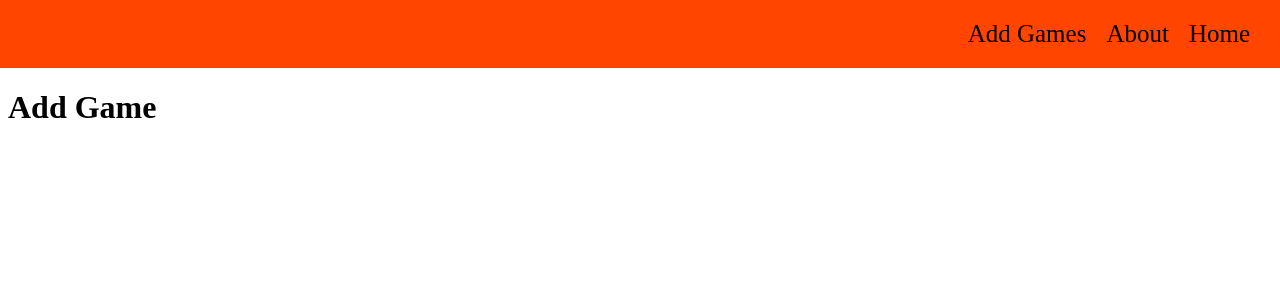
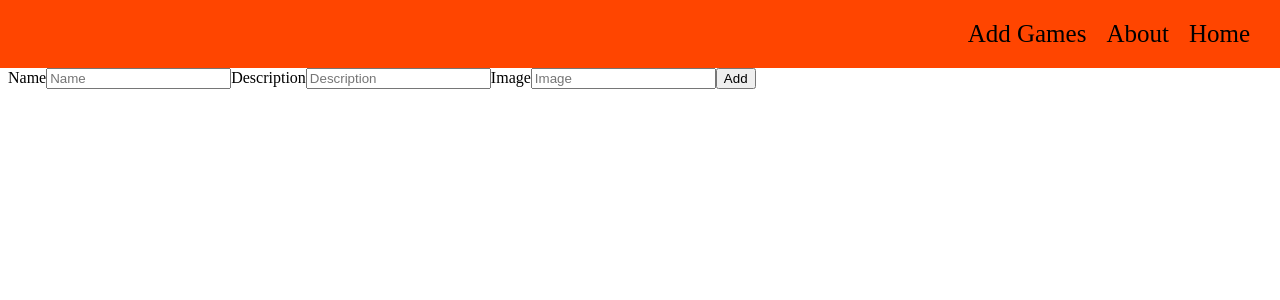
Before and after one commit to nakz57/Hack-A-ReactPark, a React (Vite) app: page /addgames in a window 1280 px wide. Shown: the top 300 px of the page. Built offline with nearby package versions, Linux system fonts and the light colour scheme.

Commit message:
finish the whole CRUD

```diff
--- a/src/App.jsx
+++ b/src/App.jsx
@@ -5,6 +5,7 @@ import Nav from './components/Nav'
 import About from './pages/About'
 import AddGame from './pages/AddGame'
 import GameDetails from './pages/GameDetails'
+import UpdateGame from './pages/UpdateGame'
 const App = () => (
   <div>
   <Nav />
@@ -14,6 +15,7 @@ const App = () => (
       <Route path="/game/:id" element={<GameDetails />} />
         <Route path="/about" element={<About />} />
         <Route path="/addgames" element={<AddGame />} />
+        <Route path='/game/update/:id' element={<UpdateGame />}/>
     </Routes>
     </main>
   </div>
--- a/src/pages/AddGame.jsx
+++ b/src/pages/AddGame.jsx
@@ -1,9 +1,43 @@
-import { useEffect } from "react"
+import { useRef } from 'react'
+import Client from '../services/api'
+import { Route, Routes, useNavigate } from 'react-router-dom'
+import { Navigate } from 'react-router-dom'
+
 const AddGame = () => {
+  const navigate = useNavigate()
+  const nameRef = useRef(null)
+  const desRef = useRef(null)
+  const imgRef = useRef(null)
+  const handleSubmit = (e) => {
+    e.preventDefault()
+    Client.post('/game/add', {
+      name: nameRef.current.value,
+      description: desRef.current.value,
+      image: imgRef.current.value
+    }).then((response) => {
+      console.log(response)
+      navigate('/game')
+    })
+    nameRef.current.value = null
+    desRef.current.value = null
+    imgRef.current.value = null
+  }
   return (
-    <div>
-      <h1>Add Game</h1>
-    </div>
+    <form onSubmit={handleSubmit}>
+      <label htmlFor="text">Name</label>
+      <input type="text" id="name" placeholder="Name" ref={nameRef} />
+      <label htmlFor="text">Description</label>
+      <input
+        type="text"
+        id="description"
+        placeholder="Description"
+        ref={desRef}
+      />
+      <label htmlFor="text">Image</label>
+      <input type="url" id="image" placeholder="Image" ref={imgRef} />
+
+      <button type="submit">Add</button>
+    </form>
   )
 }
 
--- a/src/pages/GameDetails.jsx
+++ b/src/pages/GameDetails.jsx
@@ -1,7 +1,8 @@
 import { useState, useEffect } from 'react'
-import { useParams } from 'react-router-dom'
+import { useNavigate, useParams } from 'react-router-dom'
 import Client from '../services/api'
 const GameDetails = () => {
+  const navigate = useNavigate()
   useEffect(() => {
     Client.get('/game')
       .then((response) => {
@@ -23,10 +24,20 @@ const GameDetails = () => {
     const filteredGames = games.find((game) => game._id === id)
     setGameDetails(filteredGames)
   }
+  const handleSubmit = () => {
+    Client.delete(`/game/${id}`, {}).then((response) => {
+      console.log(response)
+      navigate('/game')
+    })
+  }
+  const handleUpdate = () => {
+    navigate(`/game/update/${id}`)
+  }
   console.log(games)
   return (
     <div>
-    {gameDetails ? <div>
+      {gameDetails ? (
+        <div>
           <h2>Title: {gameDetails.name}</h2>
           <img src={gameDetails.image} />
           <h3>Reviews: </h3>
@@ -40,7 +51,10 @@ const GameDetails = () => {
           ) : (
             <p>No reviews available</p>
           )}
-    </div> : null}
+          <button onClick={handleSubmit}>Delete</button>
+          <button onClick={handleUpdate}>Update</button>
+        </div>
+      ) : null}
     </div>
   )
 }
--- /dev/null
+++ b/src/pages/UpdateGame.jsx
@@ -0,0 +1,67 @@
+import { useState, useEffect } from 'react'
+import { useNavigate, useParams } from 'react-router-dom'
+import { useRef } from 'react'
+import Client from '../services/api'
+const UpdateGame = () => {
+  const nameRef = useRef(null)
+  const desRef = useRef(null)
+  const imgRef = useRef(null)
+  const [gameDetails, setGameDetails] = useState({})
+  const [games, setGames] = useState([])
+  let { id } = useParams()
+  const navigate = useNavigate()
+  useEffect(() => {
+    Client.get('/game')
+      .then((response) => {
+        console.log(response)
+        setGames(response.data)
+      })
+      .catch((error) => {
+        console.log(error)
+      })
+  }, [])
+
+  useEffect(() => {
+    getDetails()
+  })
+  const getDetails = () => {
+    const filteredGames = games.find((game) => game._id === id)
+    setGameDetails(filteredGames)
+  }
+  const handleUpdateDate = (e) => {
+    e.preventDefault()
+    Client.put(`/game/${id}`, {
+      name: nameRef.current.value,
+      description: desRef.current.value,
+      image: imgRef.current.value
+    }).then((response) => {
+      console.log(response)
+      navigate('/game')
+    })
+    nameRef.current.value = null
+    desRef.current.value = null
+    imgRef.current.value = null
+  }
+  return (
+    <div>
+      {gameDetails ? (
+        <form onSubmit={handleUpdateDate}>
+          <label htmlFor="text">Name</label>
+          <input value={gameDetails.name} type="text" id="name" ref={nameRef} />
+          <label htmlFor="text">Description</label>
+          <input
+            type="text"
+            id="description"
+            value={gameDetails.description}
+            ref={desRef}
+          />
+          <label htmlFor="text">Image</label>
+          <input type="url" id="image" value={gameDetails.image} ref={imgRef} />
+
+          <button type="submit">Update</button>
+        </form>
+      ) : null}
+    </div>
+  )
+}
+export default UpdateGame
```
Also changed, not shown: src/pages/Home.jsx (+5 -5 lines). Lines whose indentation alone changed are shown as unchanged.
